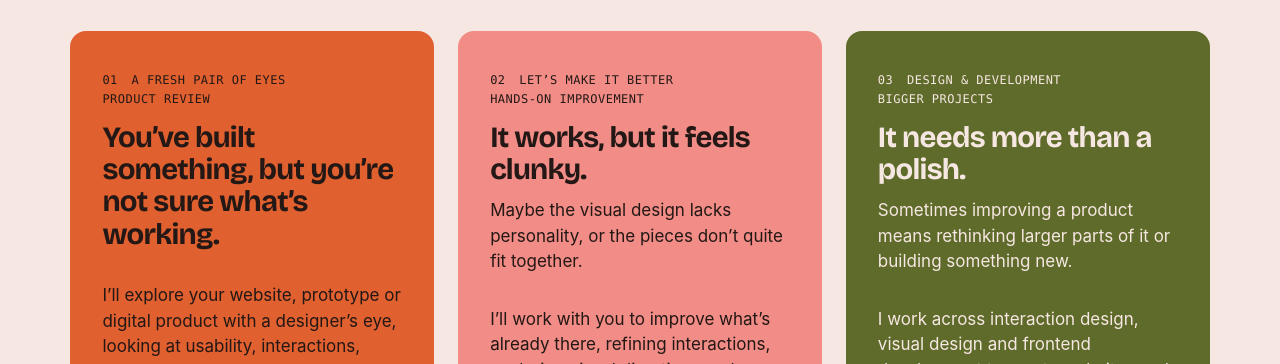
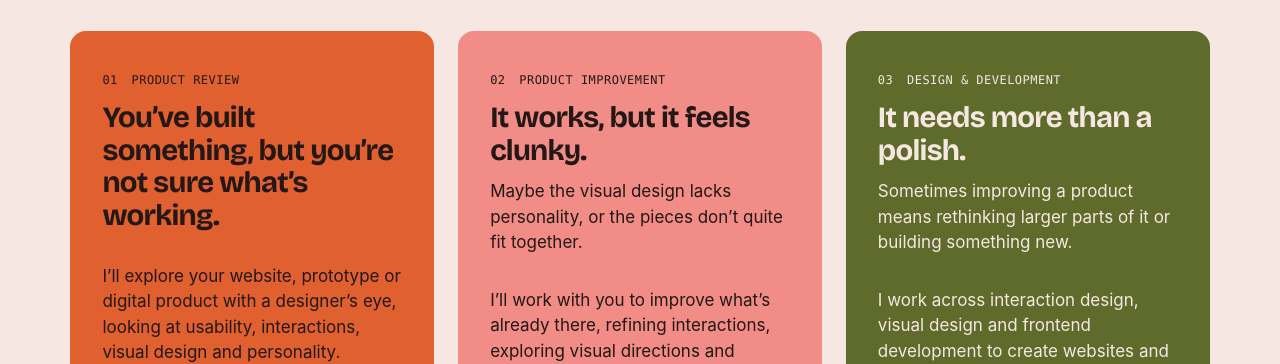
Before and after one commit to emmaklint/emmaklint-site, a plain HTML site: page services.html in a window 1280 px wide. Shown: the part 736-1100 px from the top of the page. Drawn offline with nearby package versions, Linux system fonts and the light colour scheme; a web font is replaced by a local one.

Commit message:
Use plain offer names as card labels
Co-Authored-By: Claude Opus 5.5 <noreply@anthropic.com>

```diff
--- a/services.html
+++ b/services.html
@@ -57,7 +57,7 @@
 
     <article class="service service--crayon offer" aria-labelledby="offer-1">
       <div class="offer-head">
-        <p class="offer-label"><span class="offer-num">01</span> A fresh pair of eyes <span class="offer-kind">Product review</span></p>
+        <p class="offer-label"><span class="offer-num">01</span> Product review</p>
         <h3 id="offer-1">You’ve built something, but you’re not sure what’s working.</h3>
       </div>
       <div class="offer-body">
@@ -70,7 +70,7 @@
     </article>
     <article class="service service--pink offer" aria-labelledby="offer-2">
       <div class="offer-head">
-        <p class="offer-label"><span class="offer-num">02</span> Let’s make it better <span class="offer-kind">Hands-on improvement</span></p>
+        <p class="offer-label"><span class="offer-num">02</span> Product improvement</p>
         <h3 id="offer-2">It works, but it feels clunky.</h3>
         <p class="offer-pain">Maybe the visual design lacks personality, or the pieces don’t quite fit together.</p>
       </div>
@@ -84,7 +84,7 @@
     </article>
     <article class="service service--moss offer" aria-labelledby="offer-3">
       <div class="offer-head">
-        <p class="offer-label"><span class="offer-num">03</span> Design &amp; development <span class="offer-kind">Bigger projects</span></p>
+        <p class="offer-label"><span class="offer-num">03</span> Design &amp; development</p>
         <h3 id="offer-3">It needs more than a polish.</h3>
         <p class="offer-pain">Sometimes improving a product means rethinking larger parts of it or building something new.</p>
       </div>
--- a/styles.css
+++ b/styles.css
@@ -116,7 +116,6 @@ h1, h2, h3, p { margin: 0; }
 .offer-head { display: flex; flex-direction: column; gap: 12px; }
 .service .offer-label { font-family: var(--mono); font-size: 12px; letter-spacing: 0.04em; text-transform: uppercase; line-height: 1.6; }
 .offer-num { margin-right: 6px; }
-.offer-kind { display: block; }
 .offer h3 {
   font-family: var(--display); font-weight: 700;
   font-size: clamp(28px, 2.3vw, 34px); letter-spacing: -0.025em; line-height: 1.1;
```
